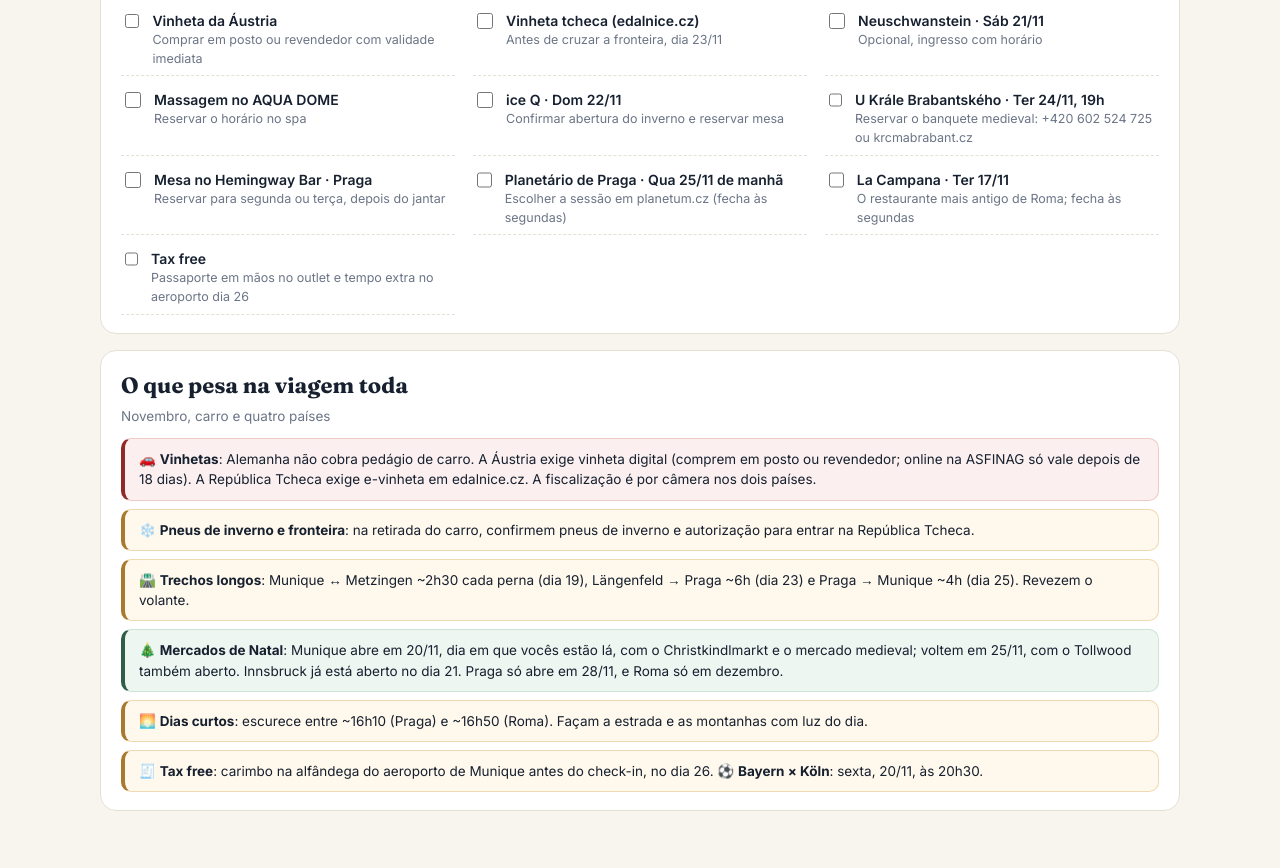
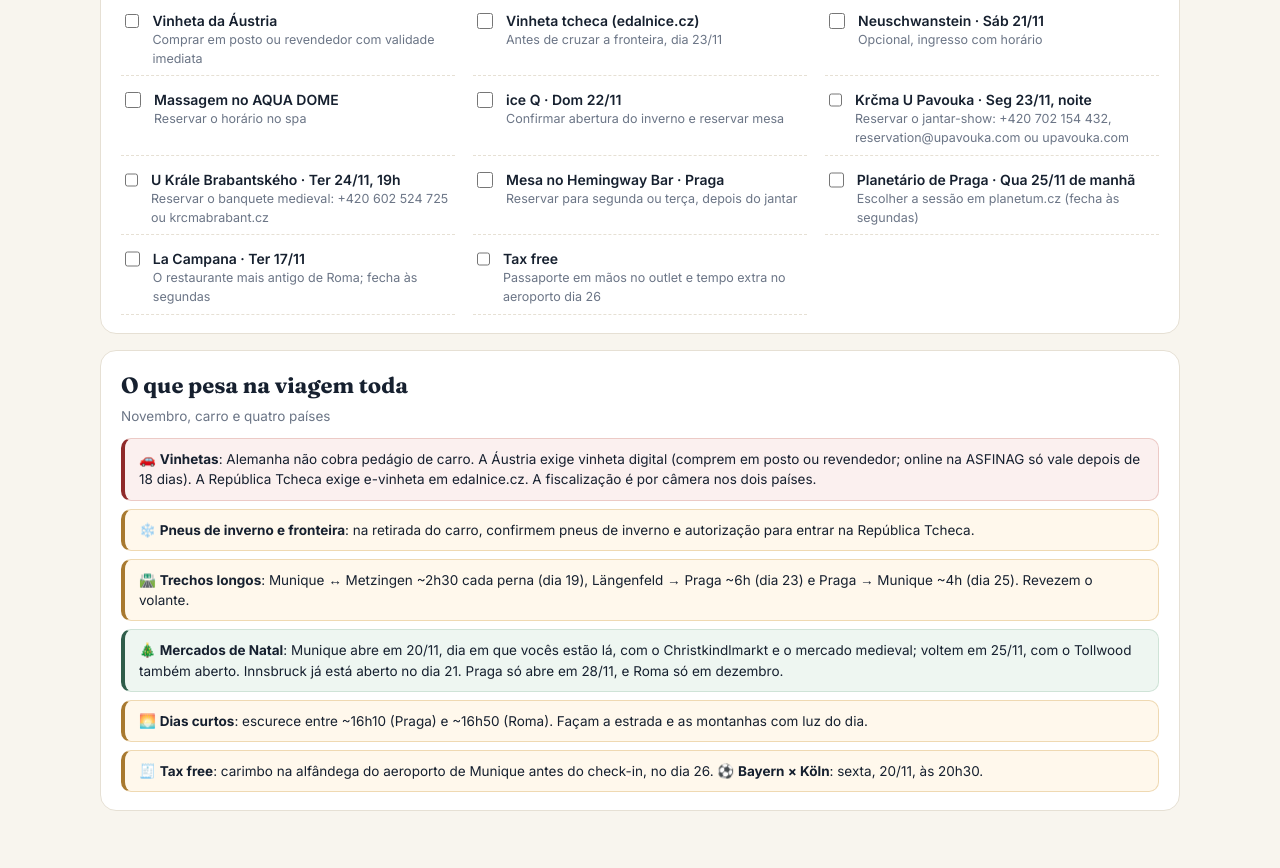
Before and after one commit to lucasregiolli/roteiros-europa, a plain HTML site: page novembro/index.html in a window 1280 px wide. Shown: the part 897-1765 px from the top of the page. Drawn offline with Linux system fonts and the light colour scheme.

Commit message:
Inclui o Krčma U Pavouka em Praga
Co-Authored-By: Claude Opus 5.5 <noreply@anthropic.com>
Claude-Session: https://claude.ai/code/session_01BMwZS9oc2YJgKi3ZModQtH

```diff
--- a/novembro/index.html
+++ b/novembro/index.html
@@ -362,8 +362,8 @@ const CITIES = [
   {c:"",t:"<b>Moeda: coroa tcheca (CZK)</b>. Paguem com cartão e nunca troquem dinheiro nas casas de câmbio do centro."}
  ],
  days:[
-  {d:"23",w:"Seg",t:"Chegada · Praga à noite",n:"Segunda não tem show na taverna medieval: ele fica para terça",m:"Estrada.",a:"Check-in e caminhada noturna: Ponte Carlos iluminada → Malá Strana.",e:"Jantar no Pork's (joelho de porco, ao pé da Ponte Carlos). Depois, a cerveja escura 13° no U Fleků (1499, aberto até 23h) ou drink no Hemingway Bar."},
-  {d:"24",w:"Ter",t:"Castelo · Malá Strana · Cidade Velha",n:"O dia completo",m:"Ponte Carlos às 8h, ainda vazia → Malá Strana → Castelo de Praga (Catedral de São Vito e Viela Dourada) → Biblioteca de Strahov e a cervejaria do mosteiro.",a:"Almoço no Kantýna ou no U Medvídků (1466) → Cidade Velha: Relógio Astronômico (toca de hora em hora), Igreja de Týn e Josefov.",e:"19h: banquete medieval no U Krále Brabantského (taverna de 1375, reserve), com show até 22h. Depois, Black Angel's Bar."},
+  {d:"23",w:"Seg",t:"Chegada · Praga à noite",n:"Primeira noite medieval: U Pavouka, que tem show todos os dias",m:"Estrada.",a:"Check-in e caminhada até a Praça da Cidade Velha (o U Pavouka fica a 5 min dela).",e:"Jantar-show medieval no Krčma U Pavouka (Celetná 17, reserve): menu de 3 ou 5 tempos com cerveja e vinho à vontade, espadachins, fogo e dança, umas 2h30. Se sobrar fôlego, a escura 13° no U Fleků (até 23h)."},
+  {d:"24",w:"Ter",t:"Castelo · Malá Strana · Cidade Velha",n:"O dia completo",m:"Ponte Carlos às 8h, ainda vazia → Malá Strana → Castelo de Praga (Catedral de São Vito e Viela Dourada) → Biblioteca de Strahov e a cervejaria do mosteiro.",a:"Almoço no Pork's, ao pé da Ponte Carlos, na descida do castelo (joelho de porco) → Cidade Velha: Relógio Astronômico (toca de hora em hora), Igreja de Týn e Josefov.",e:"19h: banquete medieval no U Krále Brabantského (taverna de 1375, reserve), com show até 22h. Depois, Black Angel's Bar."},
   {d:"25",w:"Qua",t:"Planetário e volta a Munique",n:"O planetário fecha às segundas; quarta de manhã é a janela",m:"Planetário de Praga, no parque Stromovka (abre 8h30; ~20 min de bonde do centro). Sessão de cerca de 1h na cúpula de LED, com fone em inglês → almoço rápido no Naše maso.",a:"Estrada para Munique (~4h).",e:"Munique."}
  ],
  food:[
@@ -498,7 +498,8 @@ const HIST = {
  ],
  praga:[
   {n:"U Krále Brabantského",y:"1375",t:"Taverna medieval · 651 anos",addr:"Thunovská 198/15 · Malá Strana, logo abaixo do Castelo",h:"Seg–Qui 11h–23h · Sex–Sáb 11h–24h · Dom 11h–23h · show medieval de terça a domingo, 19h–22h",s:"Aberta em 1375 e uma das tavernas mais antigas de Praga, quase sem interrupção desde então. A lenda diz que os reis da Boêmia desciam do castelo por uma passagem secreta, disfarçados, para beber ali. Mozart e o escritor Jaroslav Hašek também foram clientes. Fica num porão iluminado a velas, com garçons em trajes de época e fala rude de propósito.",o:"O banquete \"all inclusive\" com carnes na brasa servidas direto na mesa comprida e bebida à vontade.",b:"<b>Ter 24/11 às 19h, com reserva</b>. É o único dia de vocês com show (segunda não tem): espadachins, dançarinas, faquir e espetáculo de fogo até 22h. Cheguem às 18h45 para pegar boa mesa."},
-  {n:"U Fleků",y:"1499",t:"Cervejaria · a mais antiga de Praga",addr:"Křemencova 11 · Nové Město",h:"Diário · 10h–23h",s:"A única cervejaria da Europa Central produzindo sem parar há mais de 500 anos. Só serve uma cerveja: a lager escura 13°, feita ali e encontrada só ali. São oito salões, com acordeonista circulando.",o:"Flekovský ležák 13° (escura), Becherovka (o garçom oferece na bandeja e cobra) e guláš.",b:"Seg 23/11, depois do jantar no Pork's (aberto até 23h)."},
+  {n:"Krčma U Pavouka",y:"séc. XV",t:"Taverna medieval · \"A Aranha\"",addr:"Celetná 597/17 · Cidade Velha, 5 min da Praça",h:"Jantar-show todas as noites · reserva obrigatória",s:"Prédio histórico de verdade, não cenário: paredes de pedra e abóbadas num porão da Celetná, a rua da antiga rota real. O nome vem da aranha que é o brasão da casa há séculos. O dono recebe vestido de taberneiro, e uma cartomante passa pelas mesas.",o:"Menu de 5 tempos com o porco assado por 12 horas (ou pato), cerveja, vinho e refrigerante à vontade. Há opções de peixe, vegetariana, vegana e sem glúten.",b:"<b>Seg 23/11 à noite, com reserva</b>. Como o show do U Pavouka roda todos os dias, ele fica na segunda e o U Krále Brabantského (sem show às segundas) na terça: duas noites medievais diferentes. Confirmem o horário de início na reserva e cheguem 15 min antes."},
+  {n:"U Fleků",y:"1499",t:"Cervejaria · a mais antiga de Praga",addr:"Křemencova 11 · Nové Město",h:"Diário · 10h–23h",s:"A única cervejaria da Europa Central produzindo sem parar há mais de 500 anos. Só serve uma cerveja: a lager escura 13°, feita ali e encontrada só ali. São oito salões, com acordeonista circulando.",o:"Flekovský ležák 13° (escura), Becherovka (o garçom oferece na bandeja e cobra) e guláš.",b:"Seg 23/11, depois do U Pavouka, se ainda der tempo (fecha às 23h). Ou qualquer fim de tarde."},
   {n:"U Medvídků",y:"1466",t:"Cervejaria e cabaré",addr:"Na Perštýně 7 · Staré Město",h:"Diário · até ~23h",s:"Cervejaria fundada em 1466 e palco do primeiro cabaré de Praga. Ainda produz a própria cerveja, incluindo a X-Beer 33, uma das mais fortes do mundo.",o:"Cerveja 1466 ou Oldgott, Budvar do barril e sorvete de cerveja.",b:"Ter 24/11, almoço ou fim de tarde."},
   {n:"Café Louvre",y:"1902",t:"Café histórico",addr:"Národní 22 · 1º andar",h:"Diário",s:"Café frequentado por Kafka e Einstein. Sobreviveu às guerras e ao comunismo.",o:"Café da manhã tcheco ou bolo da casa.",b:"Qua 25/11, café da manhã antes da estrada."}
  ]
@@ -516,7 +517,8 @@ const CHECKLIST = [
  {id:"neusch",t:"Neuschwanstein · Sáb 21/11",s:"Opcional, ingresso com horário"},
  {id:"spa",t:"Massagem no AQUA DOME",s:"Reservar o horário no spa"},
  {id:"iceq",t:"ice Q · Dom 22/11",s:"Confirmar abertura do inverno e reservar mesa"},
- {id:"brabant",t:"U Krále Brabantského · Ter 24/11, 19h",s:"Reservar o banquete medieval: +420 602 524 725 ou krcmabrabant.cz"},
+ {id:"pavouka",t:"Krčma U Pavouka · Seg 23/11, noite",s:"Reservar o jantar-show: +420 702 154 432, reservation@upavouka.com ou upavouka.com"},
+{id:"brabant",t:"U Krále Brabantského · Ter 24/11, 19h",s:"Reservar o banquete medieval: +420 602 524 725 ou krcmabrabant.cz"},
  {id:"praga",t:"Mesa no Hemingway Bar · Praga",s:"Reservar para segunda ou terça, depois do jantar"},
  {id:"planetario",t:"Planetário de Praga · Qua 25/11 de manhã",s:"Escolher a sessão em planetum.cz (fecha às segundas)"},
  {id:"campana",t:"La Campana · Ter 17/11",s:"O restaurante mais antigo de Roma; fecha às segundas"},
```
